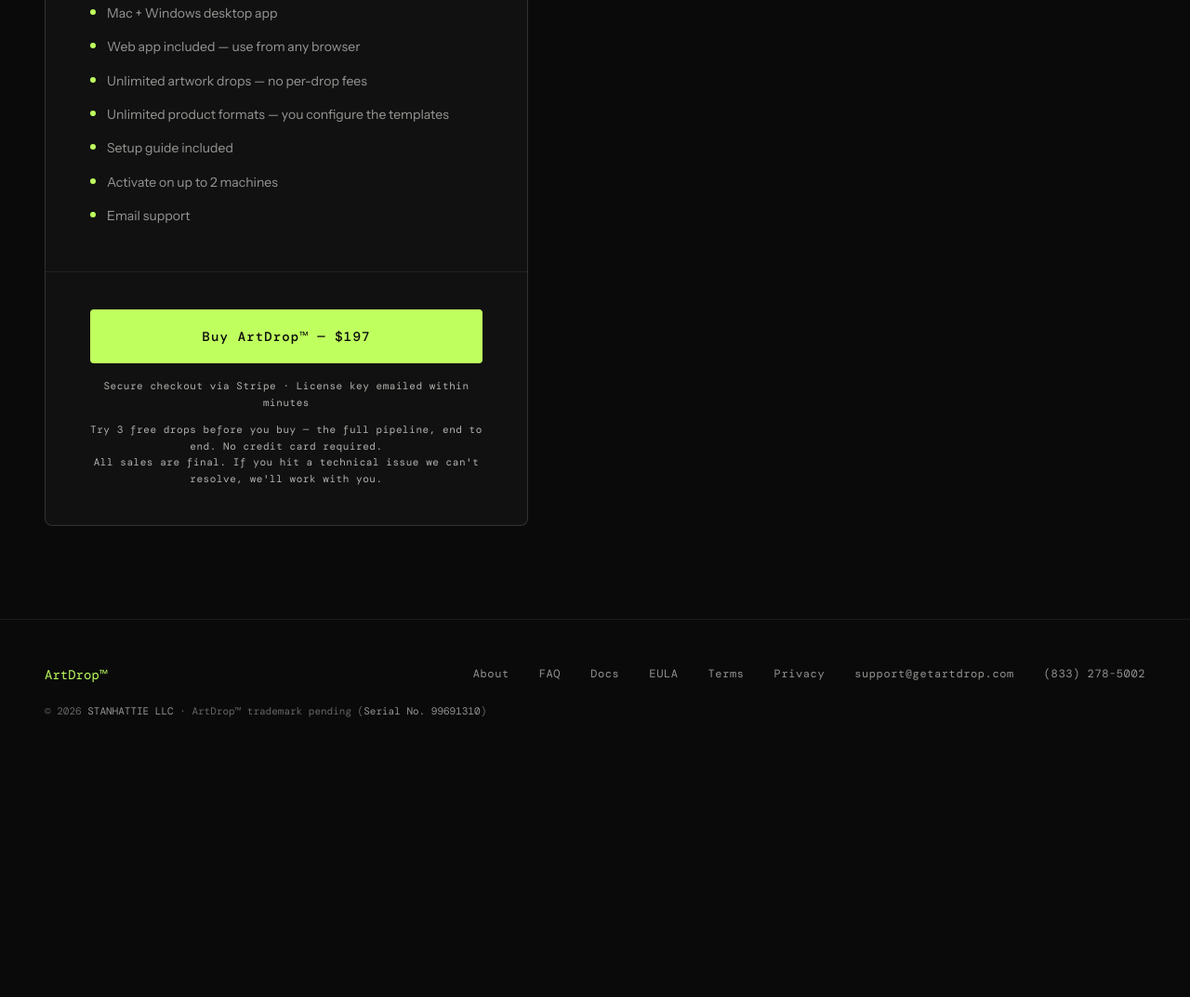
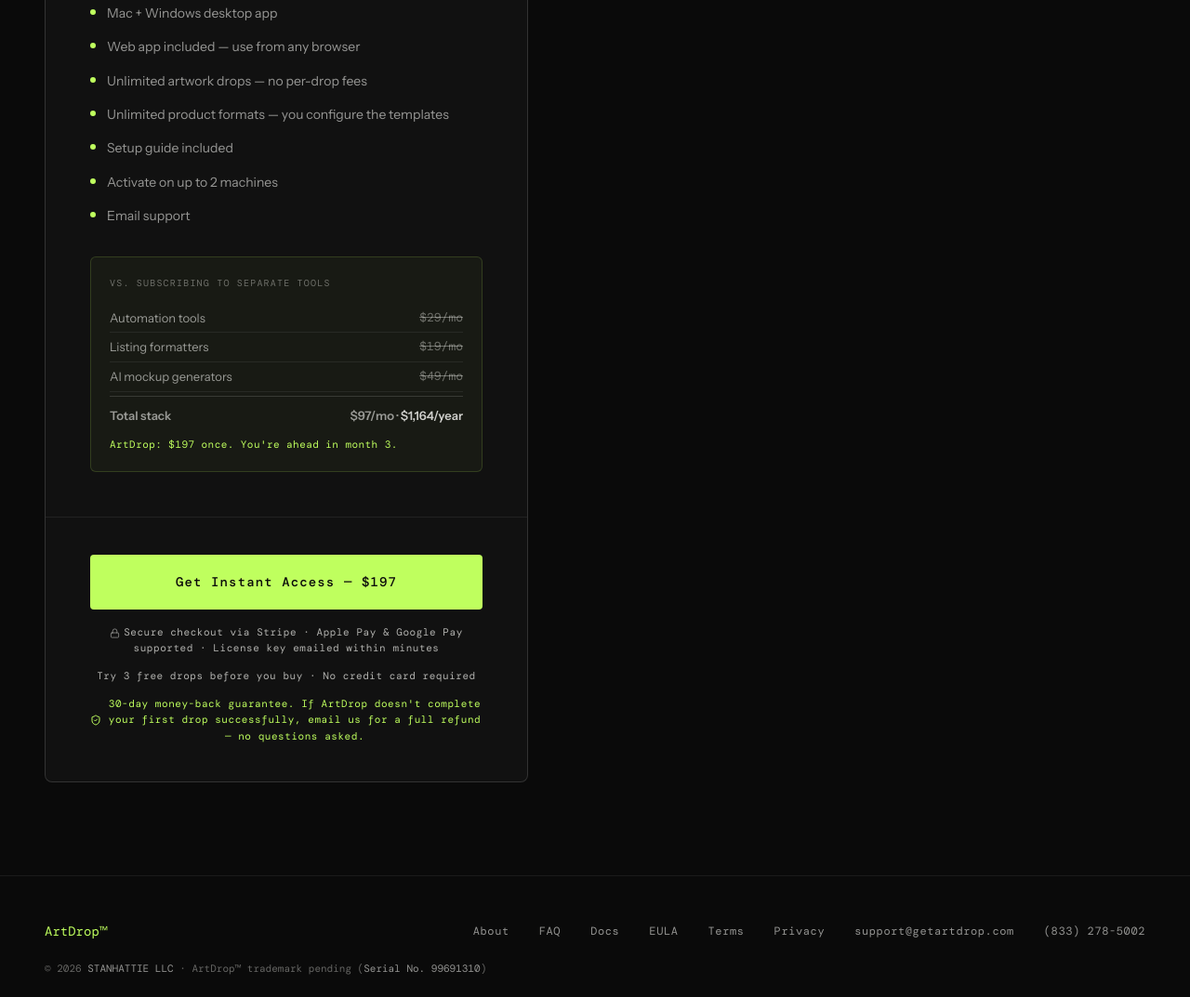
Before and after one commit to mhillphoto/artdrop-site, a website: page index.html in a window 1280 px wide. Shown: the part 10748-11821 px from the top of the page at 93% size. Before the commit the page ends 11571 px from the top, so only its background shows below. Drawn offline with nearby package versions, Linux system fonts and the light colour scheme; a web font is replaced by a local one.

Commit message:
Pricing psychology overhaul: guarantee, subscription comparison, CTA rewrite

```diff
--- a/index.html
+++ b/index.html
@@ -993,6 +993,70 @@
       color: var(--faint-bright, rgba(240,240,236,0.72));
       text-align: center;
       letter-spacing: 0.05em;
+    }
+
+    .pricing-guarantee {
+      display: flex;
+      align-items: center;
+      justify-content: center;
+      gap: 6px;
+      font-family: var(--mono);
+      font-size: 11px;
+      color: var(--lime);
+      letter-spacing: 0.05em;
+      text-align: center;
+    }
+
+    .pricing-vs {
+      margin-top: 32px;
+      padding: 20px;
+      background: rgba(191,255,94,0.04);
+      border: 1px solid rgba(191,255,94,0.16);
+      border-radius: 6px;
+    }
+    .pricing-vs-label {
+      font-family: var(--mono);
+      font-size: 10px;
+      letter-spacing: 0.12em;
+      color: var(--faint, rgba(240,240,236,0.40));
+      text-transform: uppercase;
+      margin-bottom: 14px;
+    }
+    .pricing-vs-row {
+      display: flex;
+      justify-content: space-between;
+      font-size: 13px;
+      color: var(--muted);
+      padding: 5px 0;
+      border-bottom: 1px solid var(--border);
+    }
+    .pricing-vs-row:last-of-type {
+      border-bottom: none;
+    }
+    .pricing-vs-cost {
+      font-family: var(--mono);
+      color: var(--faint, rgba(240,240,236,0.40));
+      text-decoration: line-through;
+    }
+    .pricing-vs-total {
+      display: flex;
+      justify-content: space-between;
+      font-size: 13px;
+      font-weight: 600;
+      color: var(--muted);
+      padding: 10px 0 0;
+      margin-top: 4px;
+      border-top: 1px solid var(--border-bright);
+    }
+    .pricing-vs-total strong {
+      color: rgba(240,240,236,0.85);
+    }
+    .pricing-vs-artdrop {
+      font-family: var(--mono);
+      font-size: 11px;
+      color: var(--lime);
+      margin-top: 12px;
+      letter-spacing: 0.04em;
     }
 
     /* ── FOOTER ────────────────────────────────────── */
@@ -1974,13 +2038,34 @@
           <div class="pi-item"><div class="pi-dot"></div>Activate on up to 2 machines</div>
           <div class="pi-item"><div class="pi-dot"></div>Email support</div>
         </div>
+        <div class="pricing-vs">
+          <div class="pricing-vs-label">vs. subscribing to separate tools</div>
+          <div class="pricing-vs-row">
+            <span>Automation tools</span>
+            <span class="pricing-vs-cost">$29/mo</span>
+          </div>
+          <div class="pricing-vs-row">
+            <span>Listing formatters</span>
+            <span class="pricing-vs-cost">$19/mo</span>
+          </div>
+          <div class="pricing-vs-row">
+            <span>AI mockup generators</span>
+            <span class="pricing-vs-cost">$49/mo</span>
+          </div>
+          <div class="pricing-vs-total">
+            <span>Total stack</span>
+            <span>$97/mo · <strong>$1,164/year</strong></span>
+          </div>
+          <div class="pricing-vs-artdrop">ArtDrop: $197 once. You're ahead in month 3.</div>
+        </div>
       </div>
       <div class="pricing-bottom">
         <a href="https://buy.stripe.com/dRmfZgcG2cw724M6QC43S00" class="btn-buy">
-          Buy ArtDrop™ — $197
+          Get Instant Access — $197
         </a>
-        <div class="pricing-note pricing-note--spaced">Secure checkout via Stripe · License key emailed within minutes</div>
-        <div class="pricing-note">Try 3 free drops before you buy — the full pipeline, end to end. No credit card required.<br>All sales are final. If you hit a technical issue we can't resolve, we'll work with you.</div>
+        <div class="pricing-note pricing-note--spaced"><i data-lucide="lock" style="width:11px;height:11px;vertical-align:middle;margin-right:4px;opacity:0.7;"></i>Secure checkout via Stripe · Apple Pay &amp; Google Pay supported · License key emailed within minutes</div>
+        <div class="pricing-note pricing-note--spaced">Try 3 free drops before you buy · No credit card required</div>
+        <div class="pricing-guarantee"><i data-lucide="shield-check" style="width:12px;height:12px;flex-shrink:0;"></i>30-day money-back guarantee. If ArtDrop doesn't complete your first drop successfully, email us for a full refund — no questions asked.</div>
       </div>
     </div>
   </section>
```
